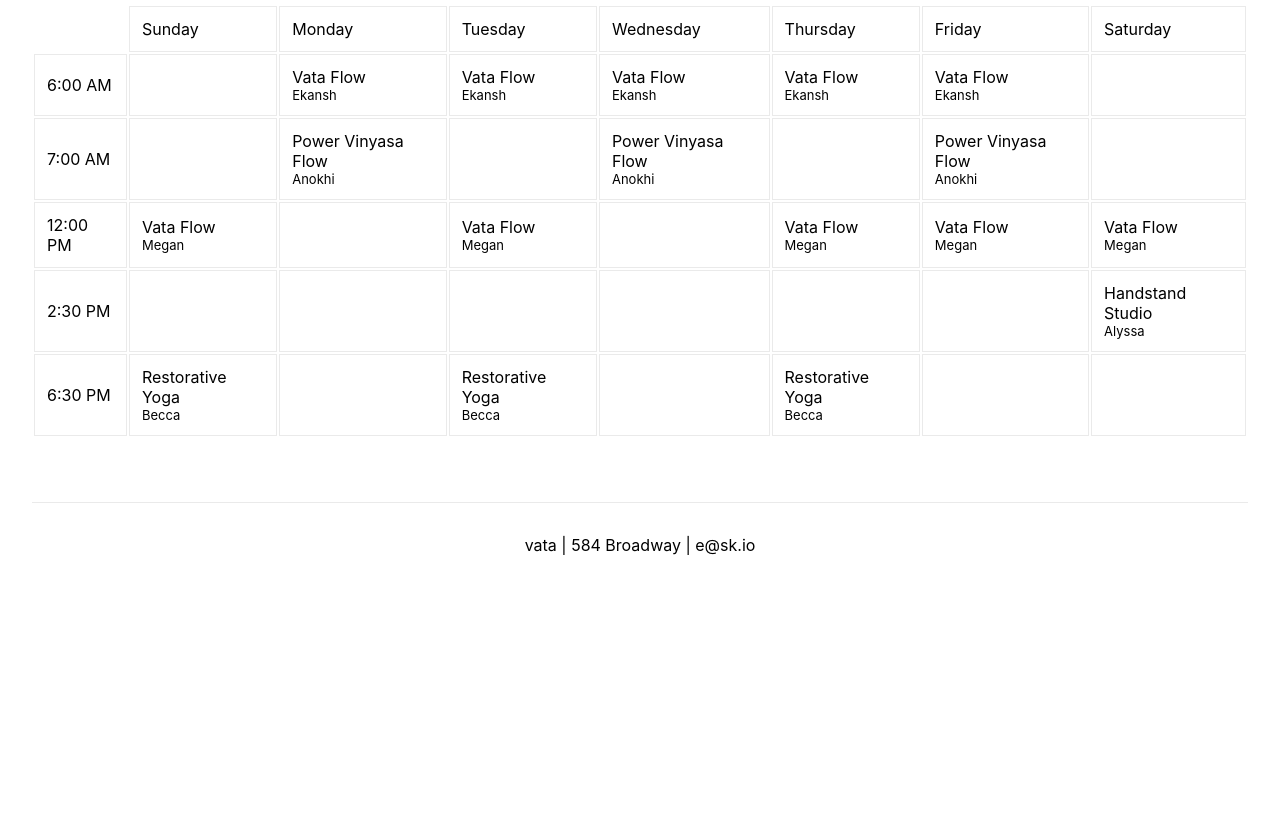
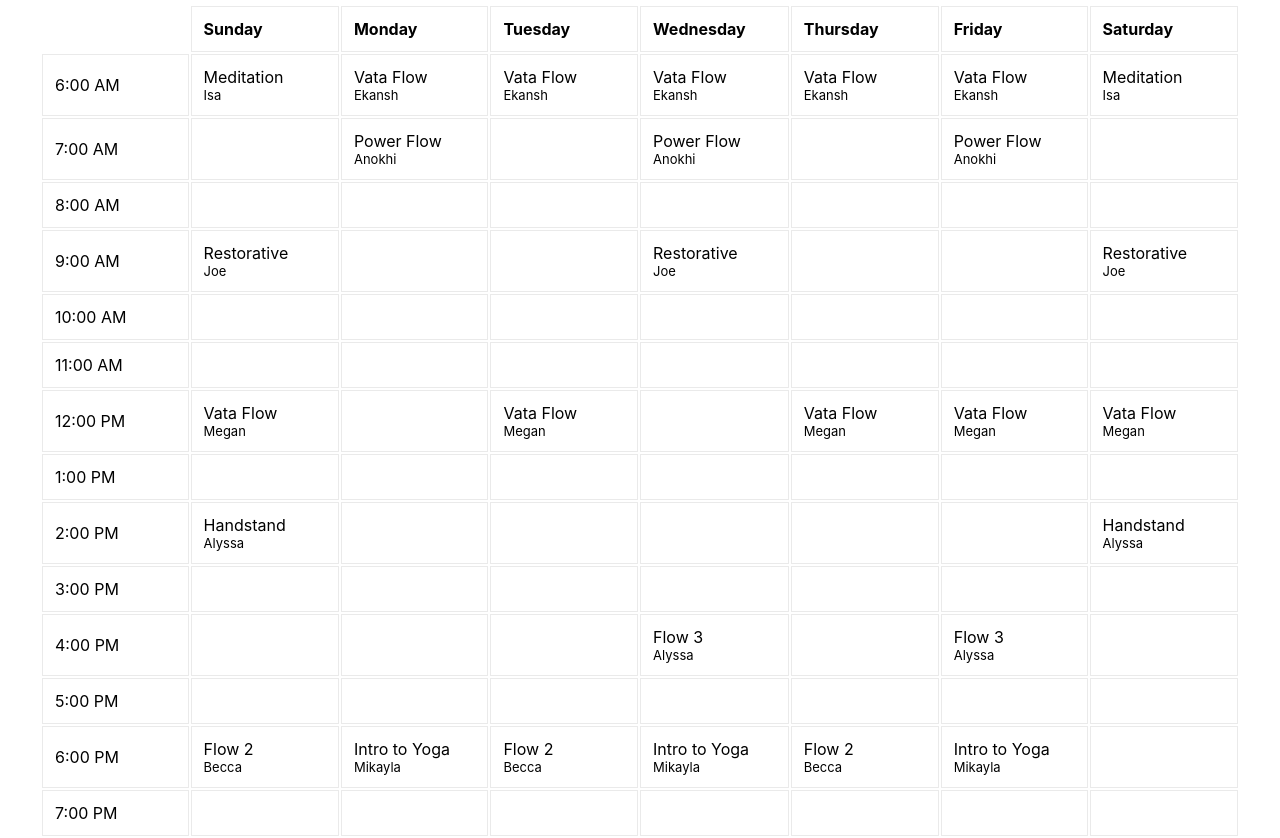
Before and after one commit to evinaik/vata-yoga, a Next.js app: page / in a window 1280 px wide. Shown: the part 300-1138 px from the top of the page. Before the commit the page ends 887 px from the top, so only its background shows below. Built offline with nearby package versions, Linux system fonts and the light colour scheme.

Commit message:
feat: fix sched

```diff
--- a/package.json
+++ b/package.json
@@ -9,6 +9,7 @@
     "lint": "next lint"
   },
   "dependencies": {
+    "dayjs": "^1.11.2",
     "next": "12.1.6",
     "react": "18.1.0",
     "react-dom": "18.1.0"
--- a/pages/index.tsx
+++ b/pages/index.tsx
@@ -2,6 +2,24 @@ import type { NextPage } from "next";
 import Head from "next/head";
 import Image from "next/image";
 import styles from "../styles/Home.module.css";
+import dayjs from "dayjs";
+
+const times = [
+  "6:00 AM",
+  "7:00 AM",
+  "8:00 AM",
+  "9:00 AM",
+  "10:00 AM",
+  "11:00 AM",
+  "12:00 PM",
+  "1:00 PM",
+  "2:00 PM",
+  "3:00 PM",
+  "4:00 PM",
+  "5:00 PM",
+  "6:00 PM",
+  "7:00 PM",
+];
 
 const calendar = [
   {
@@ -11,10 +29,22 @@ const calendar = [
     days: [1, 2, 3, 4, 5],
   },
   {
+    time: "6:00 AM",
+    name: "Meditation",
+    teacher: "Isa",
+    days: [0, 6],
+  },
+  {
     time: "7:00 AM",
-    name: "Power Vinyasa Flow",
+    name: "Power Flow",
     teacher: "Anokhi",
     days: [1, 3, 5],
+  },
+  {
+    time: "9:00 AM",
+    name: "Restorative",
+    teacher: "Joe",
+    days: [0, 3, 6],
   },
   {
     time: "12:00 PM",
@@ -23,14 +53,26 @@ const calendar = [
     days: [0, 2, 4, 5, 6],
   },
   {
-    time: "2:30 PM",
-    name: "Handstand Studio",
+    time: "2:00 PM",
+    name: "Handstand",
     teacher: "Alyssa",
-    days: [6],
+    days: [0, 6],
   },
   {
-    time: "6:30 PM",
-    name: "Restorative Yoga",
+    time: "4:00 PM",
+    name: "Flow 3",
+    teacher: "Alyssa",
+    days: [3, 5],
+  },
+  {
+    time: "6:00 PM",
+    name: "Intro to Yoga",
+    teacher: "Mikayla",
+    days: [1, 3, 5],
+  },
+  {
+    time: "6:00 PM",
+    name: "Flow 2",
     teacher: "Becca",
     days: [0, 2, 4],
   },
@@ -68,15 +110,21 @@ const Home: NextPage = () => {
             </tr>
           </thead>
           <tbody>
-            {calendar.map(({ days, name, time, teacher }) => {
+            {times.map((time) => {
               return (
                 <tr key={time}>
                   <td>{time}</td>
                   {[0, 1, 2, 3, 4, 5, 6].map((day) => {
                     const key = `${time}/${day}`;
-                    if (!days.includes(day)) {
+                    const classObj = calendar.find(
+                      ({ time: classTime, days }) =>
+                        days.includes(day) && classTime === time
+                    );
+                    if (!classObj) {
                       return <td key={key} />;
                     }
+
+                    const { name, teacher } = classObj;
 
                     return (
                       <td key={key}>
--- a/styles/Home.module.css
+++ b/styles/Home.module.css
@@ -33,7 +33,7 @@
 }
 
 .title a {
-  color: #0070f3;
+  color: var(--accent);
   text-decoration: none;
 }
 
@@ -77,30 +77,6 @@
   max-width: 800px;
 }
 
-.card {
-  margin: 1rem;
-  padding: 1.5rem;
-  text-align: left;
-  color: inherit;
-  text-decoration: none;
-  border: 1px solid #eaeaea;
-  border-radius: 10px;
-  transition: color 0.15s ease, border-color 0.15s ease;
-  max-width: 300px;
-}
-
-.card:hover,
-.card:focus,
-.card:active {
-  color: #0070f3;
-  border-color: #0070f3;
-}
-
-.card h2 {
-  margin: 0 0 1rem 0;
-  font-size: 1.5rem;
-}
-
 .card p {
   margin: 0;
   font-size: 1.25rem;
@@ -131,7 +107,7 @@
 }
 
 .ul > li:hover {
-  color: #0070f3;
+  color: var(--accent);
 }
 
 .schedule {
@@ -140,9 +116,10 @@
 
 .table {
   display: none;
+  max-width: 1200px;
 }
 
-@media only screen and (min-width: 768px) {
+@media only screen and (min-width: 992px) {
   .schedule {
     display: none;
   }
@@ -151,11 +128,16 @@
   }
 }
 
+.table thead td {
+  font-weight: bold;
+}
+
 .table td {
   padding: 12px;
 
   border: 1px solid #eaeaea;
   transition: background-color 0.25s ease, border-color 0.15s ease;
+  width: 150px;
 }
 
 .table thead td:first-child {
@@ -163,7 +145,7 @@
 }
 
 .table td:hover {
-  background-color: #fef0ff;
+  background-color: var(--opacity-accent);
 }
 
 .teacher {
--- a/styles/globals.css
+++ b/styles/globals.css
@@ -4,6 +4,8 @@ body {
   margin: 0;
   font-family: -apple-system, BlinkMacSystemFont, Segoe UI, Roboto, Oxygen,
     Ubuntu, Cantarell, Fira Sans, Droid Sans, Helvetica Neue, sans-serif;
+  --accent: hsla(245, 100%, 95%, 1);
+  --opacity-accent: hsla(245, 100%, 95%, 0.8);
 }
 
 a {
@@ -14,3 +16,6 @@ a {
 * {
   box-sizing: border-box;
 }
+
+body {
+}
```
